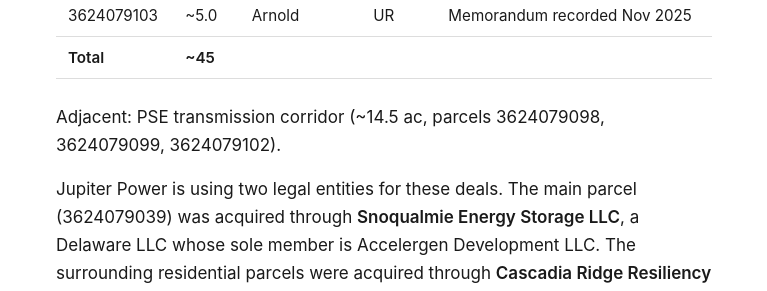
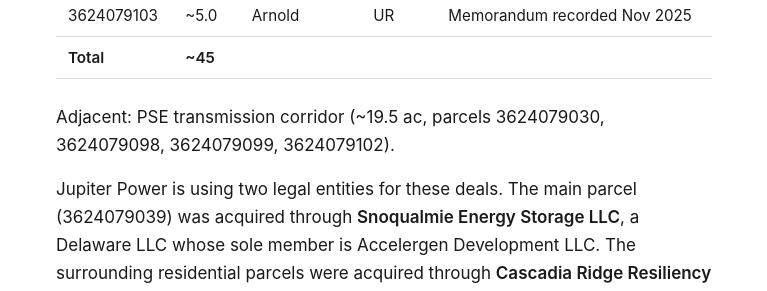
Before and after one commit to calef/cascadia-ridge-bess, a Jekyll site: the page built from _pages/site-and-environment.md, in a window 1280 px wide and 900 px high, scrolled down 3890 px. Shown: the part 153-444 px from the top of the window, without its empty margins (256-1023 px from the left). Built offline with Jekyll 4.4.1, drawn with Linux system fonts in a browser that asks for light colours.

Commit message:
Deploy site 2026-03-25-221729

```diff
--- a/_pages/site-and-environment.md
+++ b/_pages/site-and-environment.md
@@ -80,7 +80,7 @@ Jupiter Power has recorded purchase or option agreements on five parcels totalin
 | 3624079103 | ~5.0 | Arnold | UR | Memorandum recorded Nov 2025 |
 | **Total** | **~45** | | | |
 
-Adjacent: PSE transmission corridor (~14.5 ac, parcels 3624079098, 3624079099, 3624079102).
+Adjacent: PSE transmission corridor (~19.5 ac, parcels 3624079030, 3624079098, 3624079099, 3624079102).
 
 Jupiter Power is using two legal entities for these deals. The main parcel (3624079039) was acquired through **Snoqualmie Energy Storage LLC**, a Delaware LLC whose sole member is Accelergen Development LLC. The surrounding residential parcels were acquired through **Cascadia Ridge Resiliency LLC**, a Delaware LLC registered to 1108 Lavaca St, Austin, TX. Both trace back to Jupiter Power.
 
```
